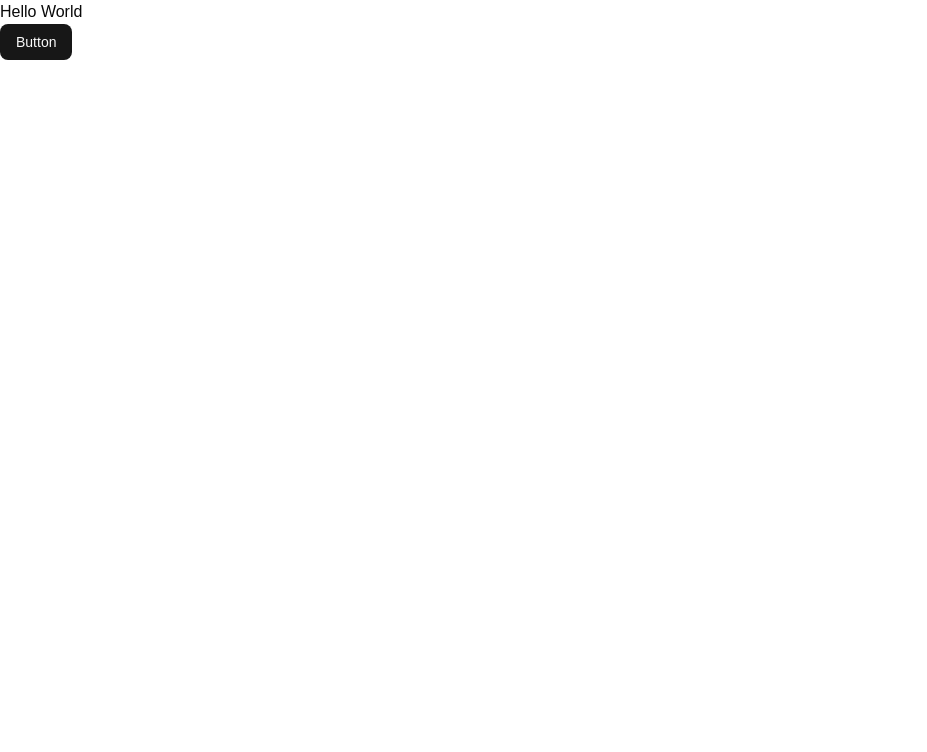
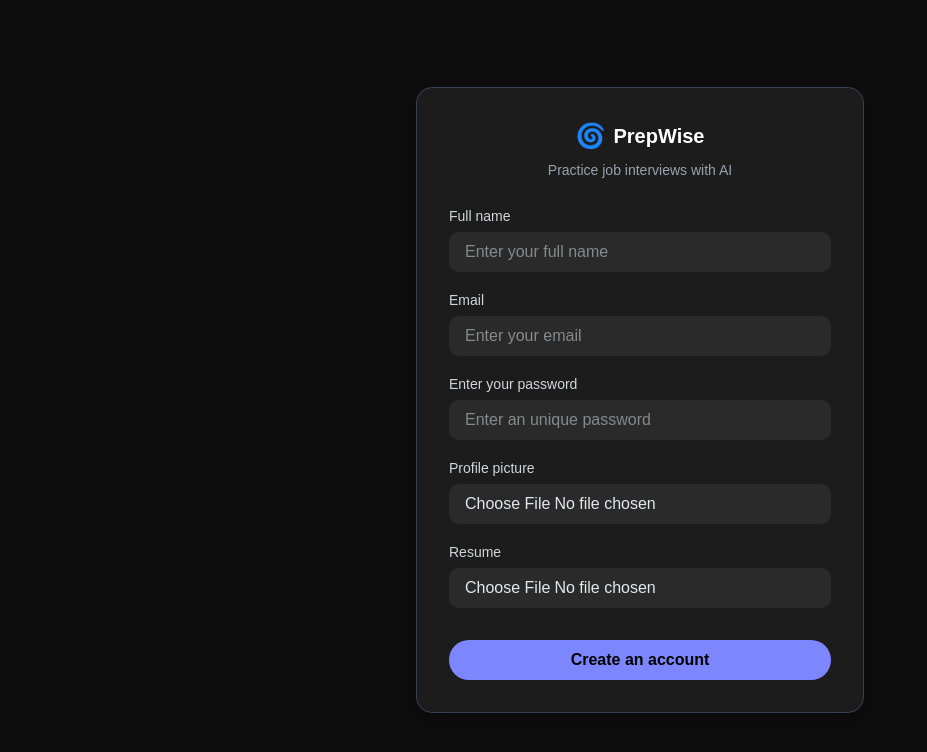
Before and after one commit to SonaliSahu10085/Prep, a React app in the folder frontend/: page /account in a window 1280 px wide. Shown: the top 752 px of the page, without its empty margins (0-927 px from the left). Built offline with nearby package versions, Linux system fonts and the light colour scheme; the HTML template or start-up script is replaced by a standard one; a web font is replaced by a local one.

Commit message:
Created the account creation form

```diff
--- a/frontend/package.json
+++ b/frontend/package.json
@@ -17,6 +17,7 @@
     "lucide-react": "^0.544.0",
     "react": "^19.1.1",
     "react-dom": "^19.1.1",
+    "react-router-dom": "^7.9.3",
     "tailwind-merge": "^3.3.1",
     "tailwindcss": "^4.1.13"
   },
--- a/frontend/src/App.tsx
+++ b/frontend/src/App.tsx
@@ -1,14 +1,17 @@
-import { Button } from "@/components/ui/button"
+// import { Button } from "@/components/ui/button"
+import {BrowserRouter, Route, Routes} from "react-router-dom";
+import CreateAccount from "./pages/createAccount";
+// import StartInterview from "./pages/startInterview";
 
 function App() {
 
   return (
-    <>
-      <div>
-        <p>Hello World</p>
-        <Button>Button</Button>
-      </div>
-    </>
+    <BrowserRouter>
+      <Routes>
+        <Route path="/account" element={<CreateAccount />} />
+        {/* <Route path="/interview" element={<StartInterview />} /> */}
+      </Routes>
+    </BrowserRouter>
   )
 }
 
--- /dev/null
+++ b/frontend/src/pages/createAccount.tsx
@@ -0,0 +1,70 @@
+// import React from "react";
+
+const createAccount = () => {
+    return (
+        <div className="min-h-screen flex justify-center items-center bg-[#0d0d0d] p-4">
+            <div className="rounded-2xl shadow-xl w-full max-w-md p-8 bg-[#1c1c1c] border border-gray-700">
+                <div className="flex flex-col items-center mb-6">
+                    <div className="flex items-center space-x-2">
+                        <span className="text-2xl">🌀</span>
+                        <h1 className="text-white text-xl font-semibold">PrepWise</h1>
+                    </div>
+                    <p className="text-gray-400 mt-2 text-sm text-center">
+                        Practice job interviews with AI
+                    </p>
+                </div>
+
+                {/* form */}
+                <form className="space-y-4">
+                    {/* Full Name */}
+                    <div>
+                        <label htmlFor="name" className="text-gray-300 text-sm">Full name</label>
+                        <input type="text" placeholder="Enter your full name" className="w-full mt-1 px-4 py-2 bg-[#2a2a2a] text-gray-200 rounded-lg" />
+                    </div>
+
+                    {/* Email */}
+                    <div>
+                        <label htmlFor="email" className="text-gray-300 text-sm">Email</label>
+                        <input type="email" placeholder="Enter your email" className="w-full mt-1 px-4 py-2 bg-[#2a2a2a] text-gray-200 rounded-lg" />
+                    </div>
+
+                    {/* Password */}
+                    <div>
+                        <label htmlFor="password" className="text-gray-300 text-sm">Enter your password</label>
+                        <input type="password" placeholder="Enter an unique password" className="w-full mt-1 px-4 py-2 bg-[#2a2a2a] text-gray-200 rounded-lg" />
+                    </div>
+
+                    {/* Profile picture */}
+                    <div>
+                        <label className="text-gray-300 text-sm">Profile picture</label>
+                        <input
+                            type="file"
+                            accept="image/*"
+                            className="w-full mt-1 px-4 py-2 bg-[#2a2a2a] text-gray-200 rounded-lg outline-none cursor-pointer"
+                        />
+                    </div>
+
+                    {/* Resume */}
+                    <div>
+                        <label className="text-gray-300 text-sm">Resume</label>
+                        <input
+                            type="file"
+                            accept=".pdf"
+                            className="w-full mt-1 px-4 py-2 bg-[#2a2a2a] text-gray-200 rounded-lg outline-none cursor-pointer"
+                        />
+                    </div>
+
+                    {/* Button */}
+                    <button
+                        type="submit"
+                        className="w-full mt-4 py-2 bg-indigo-400 hover:bg-indigo-500 text-black font-semibold rounded-full transition cursor-pointer"
+                    >
+                        Create an account
+                    </button>
+                </form>
+            </div>
+        </div >
+    );
+};
+
+export default createAccount;
```
Also changed, not shown: frontend/src/pages/startInterview.tsx (added), 1 other file (tests, documents, lock files or other folders).
